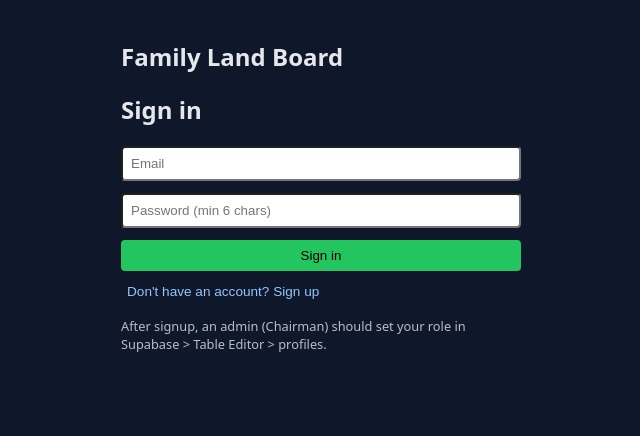
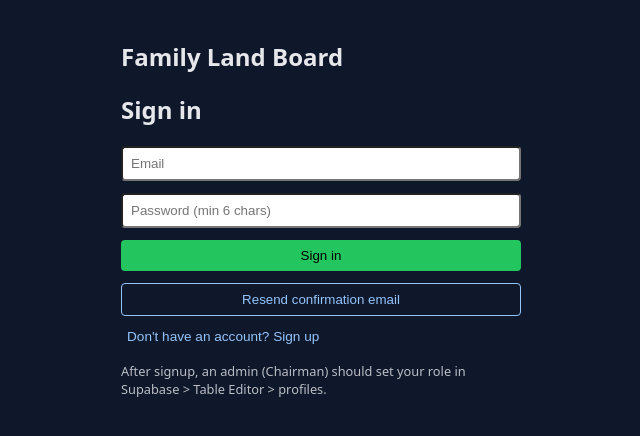
Before and after one commit to MangiafestoElectronicsLLC/MANGIAFESTO_LAND_MANAGEMENT, a Next.js app: page / in a window 1280 px wide. Shown: the top 436 px of the page, without its empty margins (63-703 px from the left). Built offline with nearby package versions, Linux system fonts and the light colour scheme.

Commit message:
Improve email confirmation auth flow

```diff
--- a/src/app/page.tsx
+++ b/src/app/page.tsx
@@ -9,11 +9,46 @@ export default function AuthPage() {
     const [password, setPassword] = useState('');
     const [mode, setMode] = useState<'signin' | 'signup'>('signin');
     const [error, setError] = useState<string | null>(null);
+    const [info, setInfo] = useState<string | null>(null);
+    const [sendingConfirm, setSendingConfirm] = useState(false);
     const router = useRouter();
+
+    const humanizeAuthError = (message: string) => {
+        if (message.toLowerCase().includes('email not confirmed')) {
+            return 'Your email is not confirmed yet. Check your inbox, then try again.';
+        }
+        return message;
+    };
+
+    const handleResendConfirmation = async () => {
+        if (!email.trim()) {
+            setError('Enter your email first, then click resend.');
+            return;
+        }
+
+        setSendingConfirm(true);
+        setError(null);
+        setInfo(null);
+
+        const supabase = supabaseClient();
+        const { error: resendError } = await supabase.auth.resend({
+            type: 'signup',
+            email: email.trim()
+        });
+
+        if (resendError) {
+            setError(humanizeAuthError(resendError.message));
+        } else {
+            setInfo('Confirmation email sent. Check inbox/spam, click the link, then sign in.');
+        }
+
+        setSendingConfirm(false);
+    };
 
     const handleSubmit = async (e: FormEvent) => {
         e.preventDefault();
         setError(null);
+        setInfo(null);
         const supabase = supabaseClient();
 
         try {
@@ -32,6 +67,13 @@ export default function AuthPage() {
                         role_id: null
                     });
                 }
+
+                // If email confirmation is enabled, session is usually null after signup.
+                if (!data.session) {
+                    setInfo('Account created. Check your email to confirm your account, then sign in.');
+                    setMode('signin');
+                    return;
+                }
             } else {
                 const { error } = await supabase.auth.signInWithPassword({
                     email,
@@ -42,7 +84,7 @@ export default function AuthPage() {
 
             router.push('/dashboard');
         } catch (err: any) {
-            setError(err.message ?? 'Auth error');
+            setError(humanizeAuthError(err.message ?? 'Auth error'));
         }
     };
 
@@ -69,6 +111,9 @@ export default function AuthPage() {
                 {error && (
                     <div style={{ color: '#f97373', fontSize: '0.85rem' }}>{error}</div>
                 )}
+                {info && (
+                    <div style={{ color: '#86efac', fontSize: '0.85rem' }}>{info}</div>
+                )}
                 <button
                     type="submit"
                     style={{
@@ -81,6 +126,23 @@ export default function AuthPage() {
                 >
                     {mode === 'signin' ? 'Sign in' : 'Sign up'}
                 </button>
+                {mode === 'signin' && (
+                    <button
+                        type="button"
+                        onClick={handleResendConfirmation}
+                        disabled={sendingConfirm}
+                        style={{
+                            padding: '0.5rem',
+                            borderRadius: 4,
+                            background: 'transparent',
+                            border: '1px solid #93c5fd',
+                            color: '#93c5fd',
+                            cursor: 'pointer'
+                        }}
+                    >
+                        {sendingConfirm ? 'Sending...' : 'Resend confirmation email'}
+                    </button>
+                )}
             </form>
             <button
                 onClick={() =>
```
